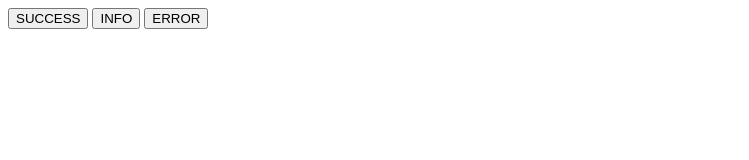
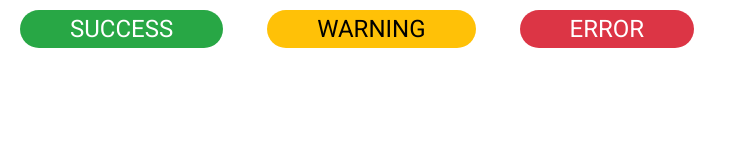
Before and after one commit to hoangthien2003/web_basic, a plain HTML site: page button.html in a window 1280 px wide. Shown: the whole page, without its empty margins (0-749 px from the left). Drawn offline with Linux system fonts and the light colour scheme.

Commit message:
update new version

```diff
--- a/button.html
+++ b/button.html
@@ -4,12 +4,13 @@
     <meta charset="UTF-8">
     <meta http-equiv="X-UA-Compatible" content="IE=edge">
     <meta name="viewport" content="width=device-width, initial-scale=1.0">
+    <link rel="stylesheet" href="./style/styles_button.css">
     <title>Button: Block of HTML</title>
 </head>
 <body>
     <div>
         <button class="btn btn--success">SUCCESS</button>
-        <button class="btn btn--info">INFO</button>
+        <button class="btn btn--warning">WARNING</button>
         <button class="btn btn--error">ERROR</button>
     </div>
     <script src="./JS/button_js.js"></script>
--- /dev/null
+++ b/style/styles_button.css
@@ -0,0 +1,42 @@
+@import url('https://fonts.googleapis.com/css2?family=Roboto&display=swap');
+
+* {
+    font-family: 'Roboto', sans-serif;
+    margin: 0;
+    padding: 0;
+}
+
+.btn {
+    margin: 10px 20px;
+    padding: 5px 50px;
+    border-radius: 40px;
+    font-size: 24px;
+    border-style: none;
+    outline: none;
+    cursor: pointer;
+    min-width: 100px;
+    transition: opacity 0.3s ease;
+}
+
+.btn:hover {
+    opacity: 0.6;
+}
+
+.btn + .btn {
+    margin-left: 20px;
+}
+
+.btn--success {
+    background-color: #28a745;
+    color: #fff;
+}
+
+.btn--warning {
+    background-color: #ffc107;
+    color: black;
+}
+
+.btn--error {
+    background-color: #dc3545;
+    color: #fff;
+}
```
